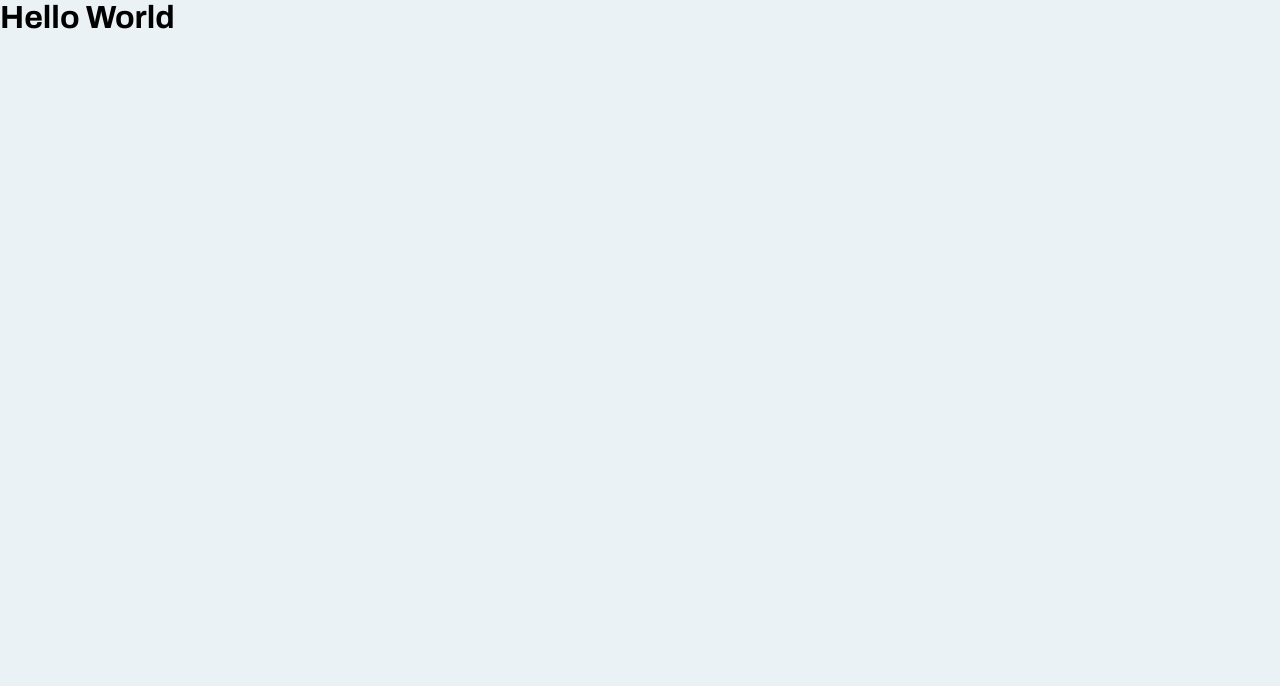
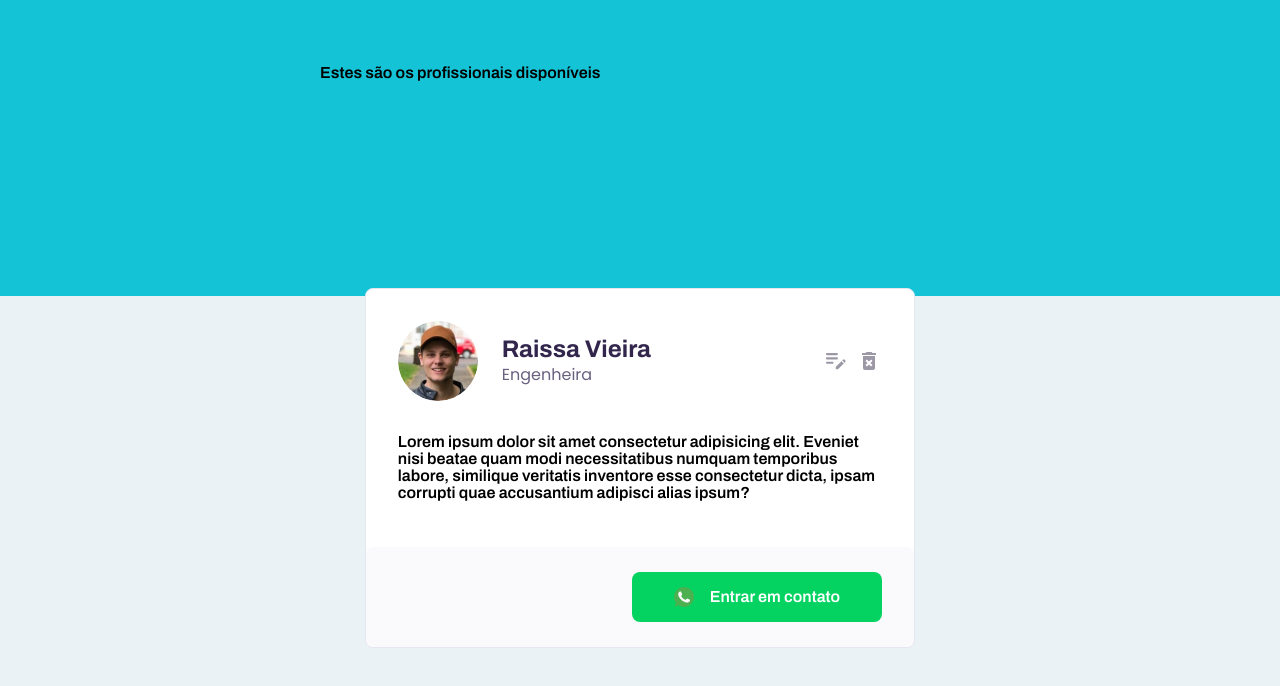
Before and after one commit to RaissaVieira/estudos-Synchro, a React (Create React App) app in the folder frontend/: page / in a window 1280 px wide. Shown: the top 686 px of the page. Built offline with nearby package versions, Linux system fonts and the light colour scheme.

Commit message:
feat: adicao das rotas de navegacao

```diff
--- a/frontend/src/App.tsx
+++ b/frontend/src/App.tsx
@@ -1,6 +1,17 @@
+import { BrowserRouter, Route, Routes } from 'react-router-dom';
+import { CreateProfessional } from "./pages/CreateProfessional";
+import { Home } from "./pages/Home";
+import { EditProfessional } from "./pages/EditProfessional";
+
 function App() {
   return (
-    <h1>Hello World</h1>
+    <BrowserRouter>
+      <Routes>
+        <Route path="/" element={<Home/>} />
+        <Route path="/professional/new" element={<CreateProfessional/>} />
+        <Route path="/professional/edit" element={<EditProfessional/>} />
+      </Routes>
+    </BrowserRouter>
   );
 }
 
```
